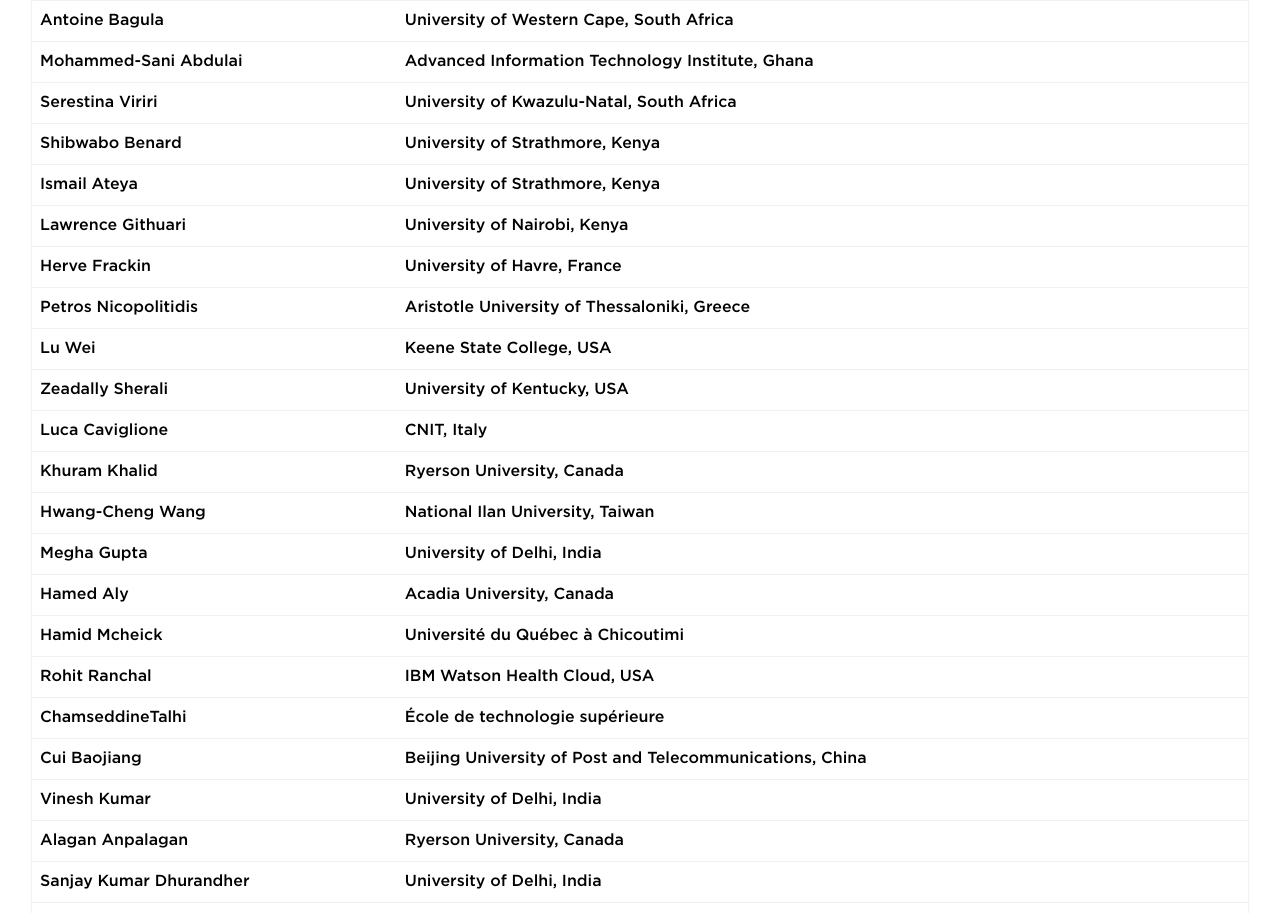
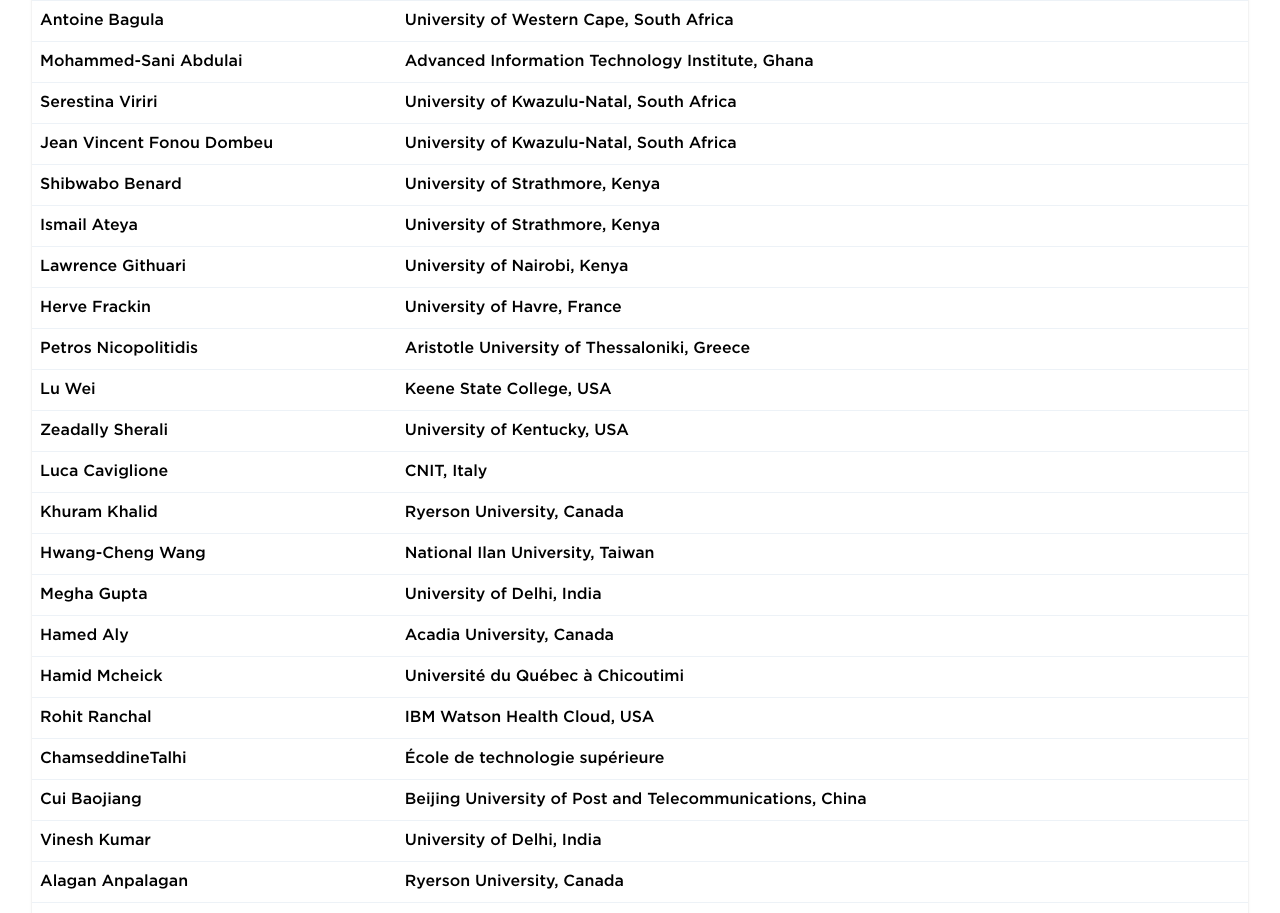
Before and after one commit to jayluxferro/paaiss.com, a React (Create React App) app: page /program-committees in a window 1280 px wide. Shown: the part 800-1713 px from the top of the page. Built offline with nearby package versions, Linux system fonts and the light colour scheme; a web font is replaced by a local one; what @tailwindcss/ui would draw is missing.

Commit message:
Sun Feb 14 18:37:55 GMT 2021

```diff
--- a/src/pages/program-comittee.jsx
+++ b/src/pages/program-comittee.jsx
@@ -13,6 +13,7 @@ const data = [
     {name:"Antoine Bagula",school:"University of Western Cape, South Africa"},
     {name:"Mohammed-Sani Abdulai",school:"Advanced Information Technology Institute, Ghana"},
     {name:"Serestina Viriri",school:"University of Kwazulu-Natal, South Africa"},
+    {name:"Jean Vincent Fonou Dombeu",school:"University of Kwazulu-Natal, South Africa"},
     {name:"Shibwabo Benard",school:"University of Strathmore, Kenya"},
     {name:"Ismail Ateya",school:"University of Strathmore, Kenya"},
     {name:"Lawrence Githuari",school:"University of Nairobi, Kenya"},
```
Also changed, not shown: 1 other file (tests, documents, lock files or other folders).
